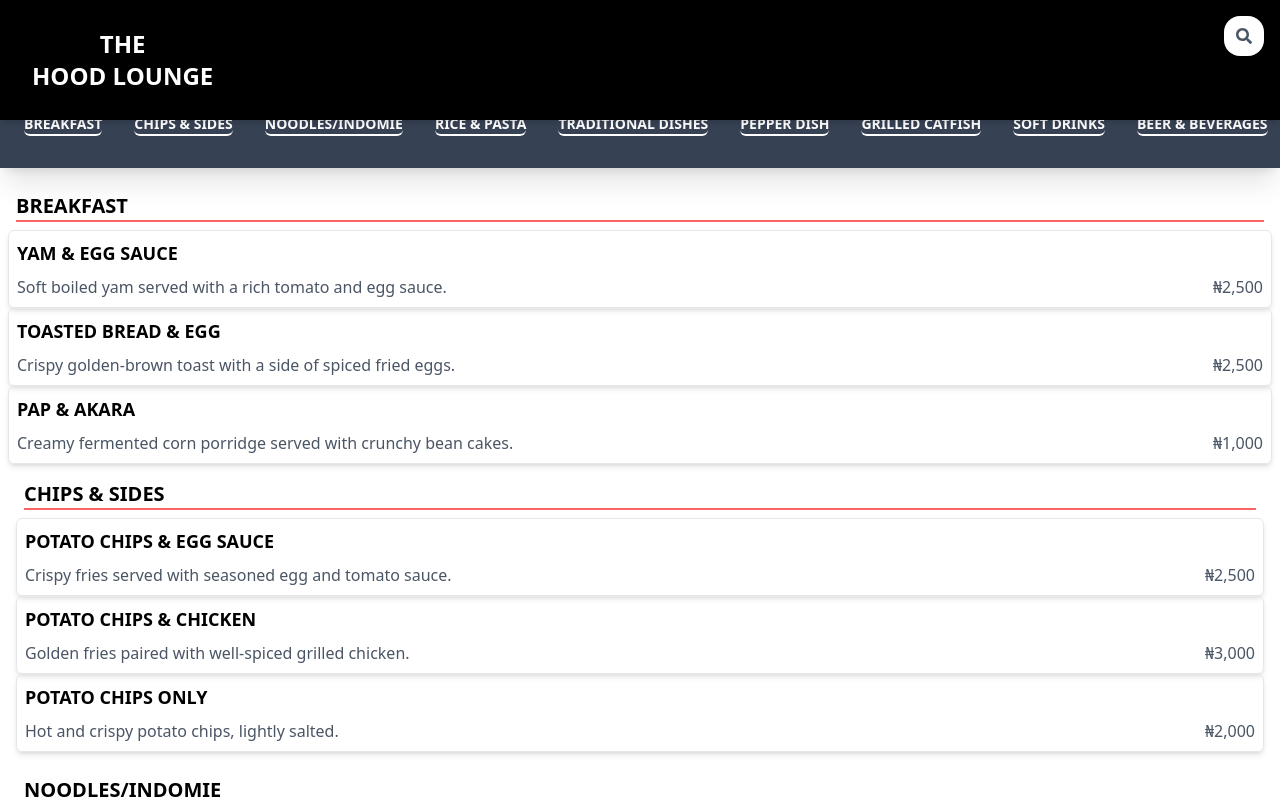
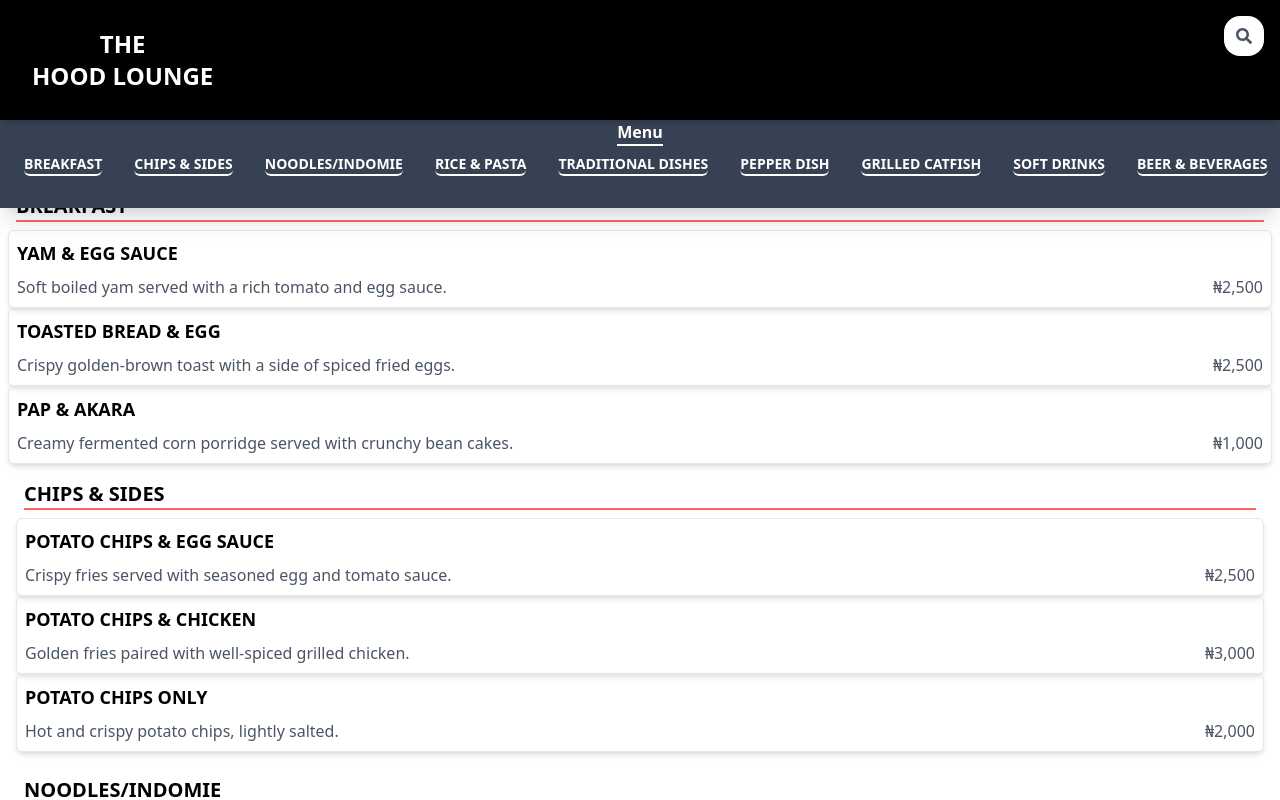
Before and after one commit to kvchi/Digital-menu, a React (Vite) app: page / in a window 1280 px wide. Shown: the top 800 px of the page. Built offline with nearby package versions, Linux system fonts and the light colour scheme.

Commit message:
menu adjustments

```diff
--- a/src/Pages/Menu.jsx
+++ b/src/Pages/Menu.jsx
@@ -64,7 +64,7 @@ export default function Menu() {
   return (
     <main className="relative">
       <section className="bg-gray-700 fixed w-full z-10 shadow-xl pt-20 ">
-        <div className="flex justify-center items-center mb-2">
+        <div className="flex justify-center items-center mb-2 mt-10">
           <h1 className="font-extrabold text-white border-b-2 ">Menu</h1>
         </div>
         <div className="flex overflow-x-auto gap-4 px-4 mb-8 no-scrollbar">
```
